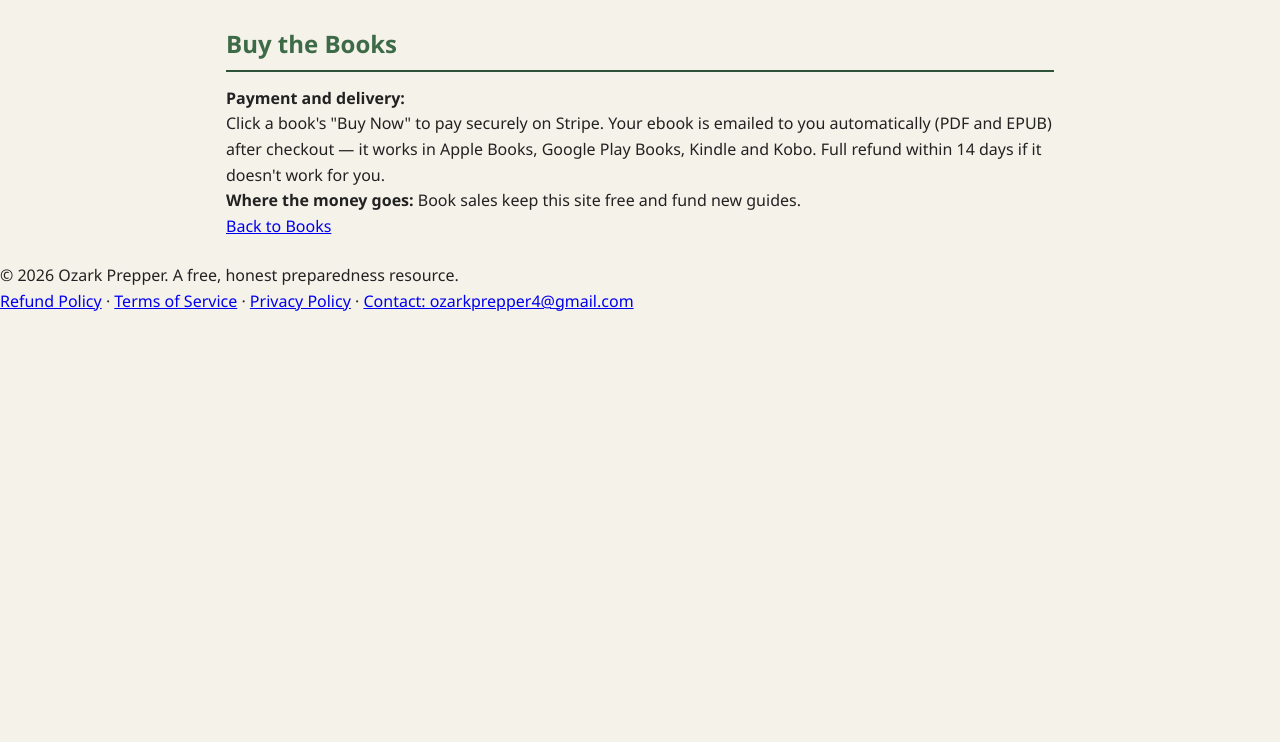
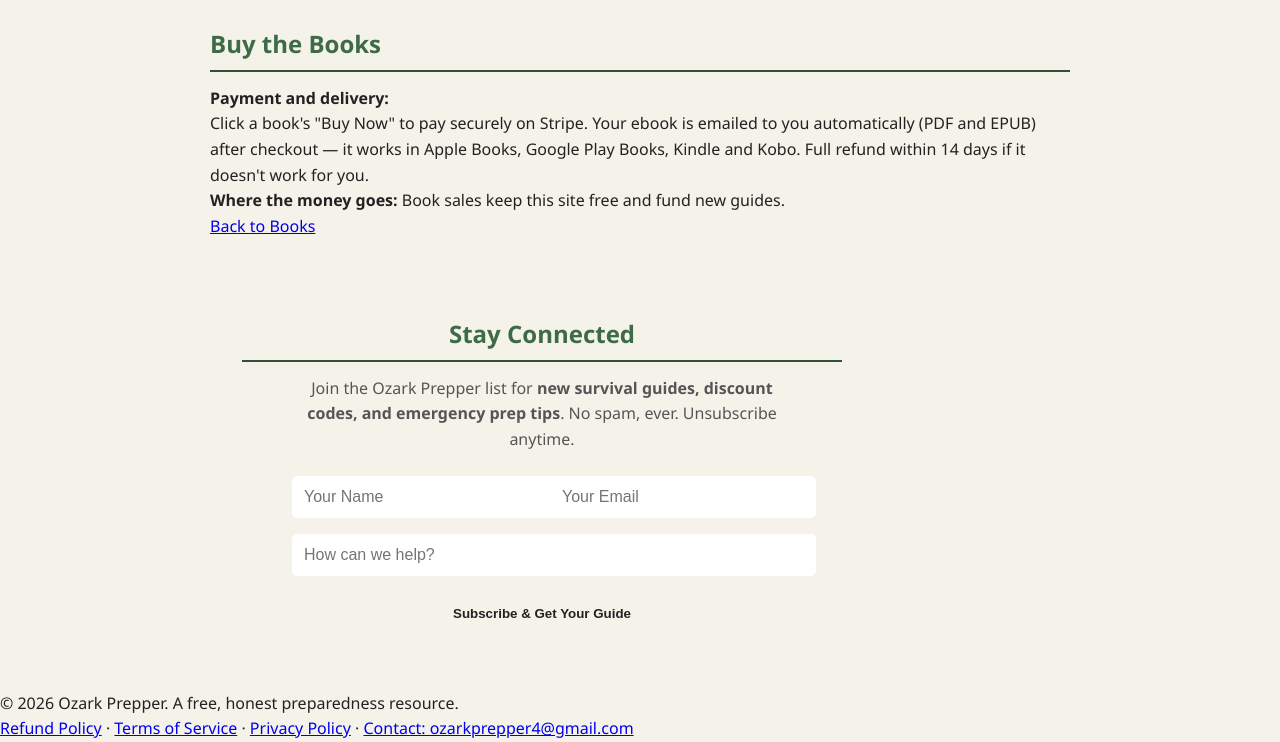
Before and after one commit to ozarkprepper4-rgb/ozark-prepper, a plain HTML site: page index.html in a window 1280 px wide. Shown: the part 2785-3527 px from the top of the page. Before the commit the page ends 3099 px from the top, so only its background shows below. Drawn offline with Linux system fonts and the light colour scheme.

Commit message:
Add email capture form to live storefront (email-capture section with FormSubmit.co)

```diff
--- a/index.html
+++ b/index.html
@@ -8,7 +8,7 @@
   :root{
     --green:#2e5339; --green2:#3d6a47; --ink:#222; --muted:#555; --bg:#f5f2ea; --card:#fff; --line:#ddd; --buy:#1f6f43;
   }
-  *{margin:0;padding:0;box-sizing:border-box}
+  *{margin:0;padding:0,box-sizing:border-box}
   body{font-family:'Segoe UI',system-ui,sans-serif;background:var(--bg);color:var(--ink);line-height:1.6}
   header{background:var(--green);color:#fff;padding:22px 20px;text-align:center}
   header h1{margin:0;font-size:1.6rem}
@@ -189,10 +189,31 @@
       </div>
     </div>
   </section>
+  <section id="email-capture" style="padding:3rem 2rem 2rem; background: var(--bg); text-align: center;">
+    <div class="container" style="max-width:600px;">
+      <h2>Stay Connected</h2>
+      <p style="color: var(--muted); max-width: 500px; margin: 0 auto 1.5rem;">Join the Ozark Prepper list for <strong>new survival guides, discount codes, and emergency prep tips</strong>. No spam, ever. Unsubscribe anytime.</p>
+      <form id="email-capture-form" action="https://formsubmit.co/ajax/ozarkprepper4@gmail.com" method="POST" style="max-width: 500px; margin: 0 auto;">
+        <div style="display: flex; gap: 1rem; flex-wrap: wrap;">
+          <div style="flex: 1; min-width: 150px; margin-bottom: 1rem;">
+            <input type="text" id="ec-name" name="name" placeholder="Your Name" required style="width: 100%; padding: 0.75rem; border: 1px solid var(--border); border-radius: 5px; font-size: 1rem;">
+          </div>
+          <div style="flex: 1; min-width: 150px; margin-bottom: 1rem;">
+            <input type="email" id="ec-email" name="email" placeholder="Your Email" required style="width: 100%; padding: 0.75rem; border: 1px solid var(--border); border-radius: 5px; font-size: 1rem;">
+          </div>
+        </div>
+        <div style="margin-bottom: 1rem;">
+          <input type="text" id="ec-subject" name="subject" placeholder="How can we help?" style="width: 100%; padding: 0.75rem; border: 1px solid var(--border); border-radius: 5px; font-size: 1rem;">
+        </div>
+        <button type="submit" style="background: var(--accent); color: var(--secondary); padding: 0.85rem 1.5rem; border: none; border-radius: 5px; font-weight: 700; cursor: pointer; width: 100%;">Subscribe &amp; Get Your Guide</button>
+        <span id="ec-status" style="margin-top: 0.75rem; font-size: 0.9rem; text-align: center;"></span>
+      </form>
+    </div>
+  </section>
 </div>
 <footer>
   <p>&copy; 2026 Ozark Prepper. A free, honest preparedness resource.</p>
-  <p><a href="refund.html">Refund Policy</a> &middot; <a href="terms.html">Terms of Service</a> &middot; <a href="privacy.html">Privacy Policy</a> &middot; <a href="mailto:ozarkprepper4@gmail.com">Contact: ozarkprepper4@gmail.com</a></p>
+  <p><a href="refund.html">Refund Policy</a> · <a href="terms.html">Terms of Service</a> · <a href="privacy.html">Privacy Policy</a> · <a href="mailto:ozarkprepper4@gmail.com">Contact: ozarkprepper4@gmail.com</a></p>
 </footer>
 </body>
 </html>
```
